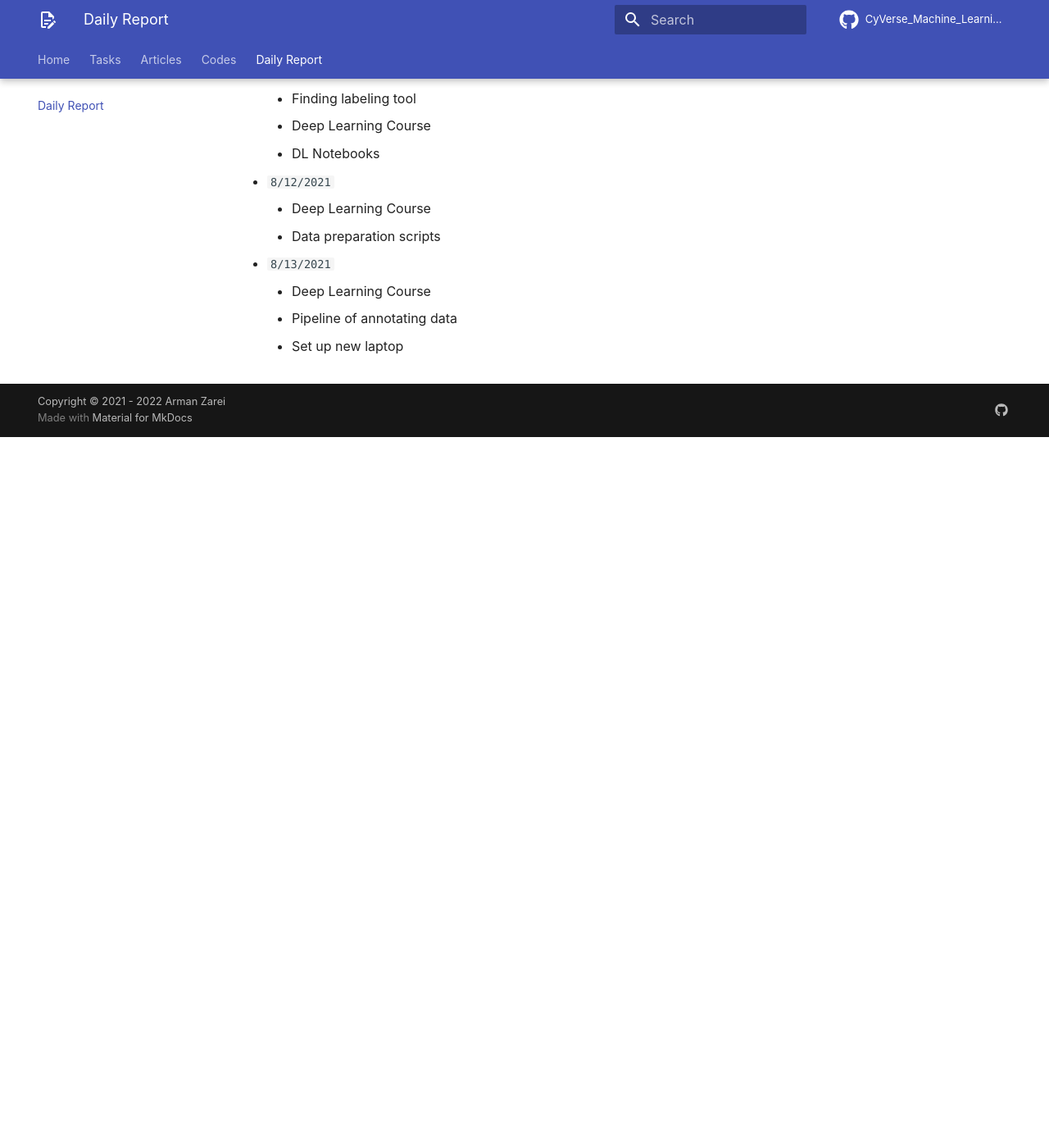
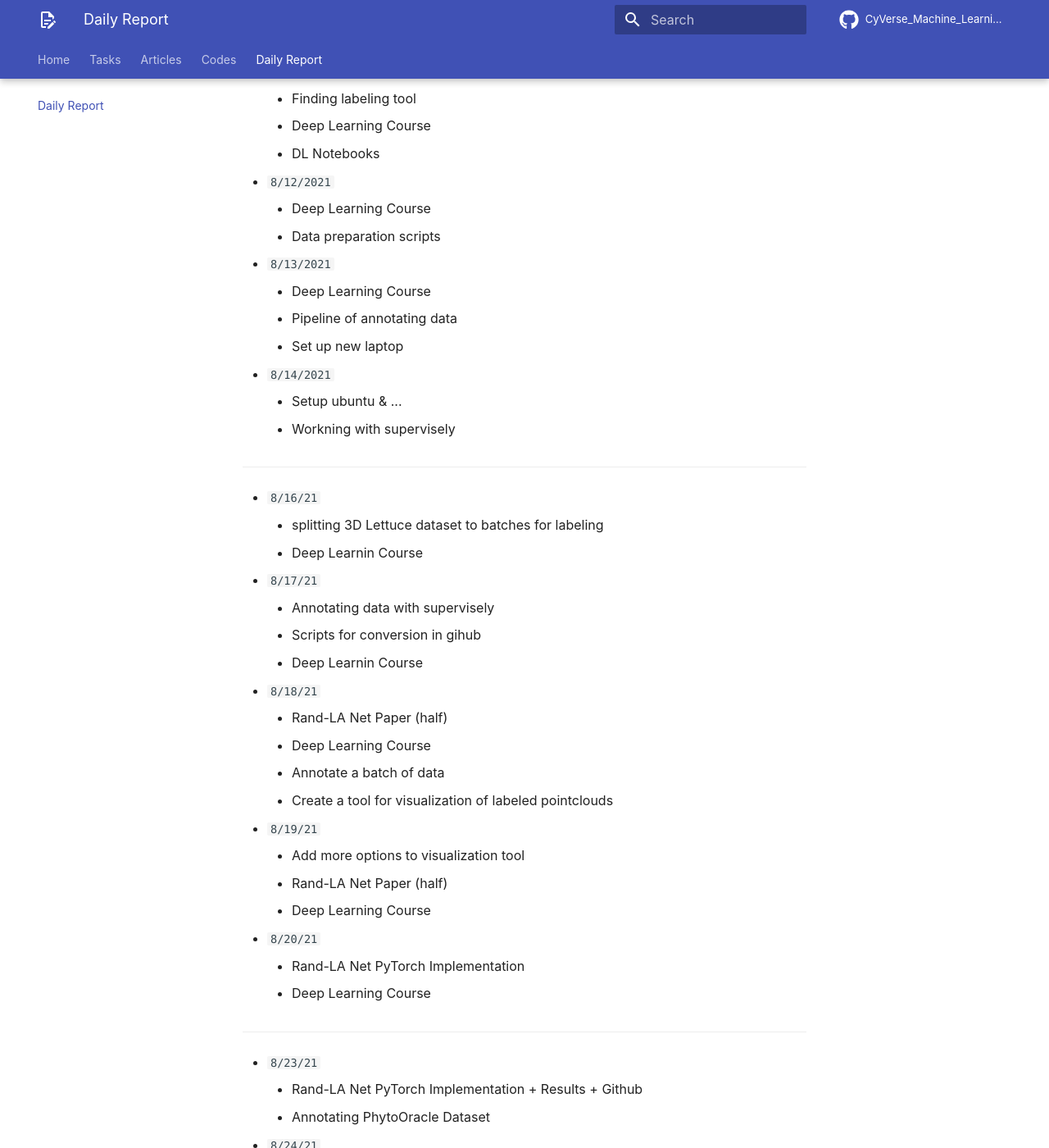
Before and after one commit to ArmanZarei/CyVerse_Machine_Learning, an MkDocs documentation site: the page built from docs/daily_report/main.md, in a window 1280 px wide and 1400 px high, scrolled down 2815 px. Shown: the whole window at 82% size. Built offline with MkDocs 1.6.1 and Material for MkDocs 9.7.7, drawn with Linux system fonts in a browser that asks for light colours; some web fonts are replaced; comment, search, counter and statistics services are not loaded; before the commit the page ends 3348 px from its top, so only the background shows below that; some of the changed text lies outside the part shown.

Commit message:
Update main.md

```diff
--- a/docs/daily_report/main.md
+++ b/docs/daily_report/main.md
@@ -97,3 +97,48 @@
     - Deep Learning Course
     - Pipeline of annotating data
     - Set up new laptop
+- `8/14/2021`
+    - Setup ubuntu & ...
+    - Workning with supervisely
+
+---
+
+- `8/16/21`
+    - splitting 3D Lettuce dataset to batches for labeling
+    - Deep Learnin Course
+- `8/17/21`
+    - Annotating data with supervisely
+    - Scripts for conversion in gihub
+    - Deep Learnin Course
+- `8/18/21`
+    - Rand-LA Net Paper (half)
+    - Deep Learning Course
+    - Annotate a batch of data
+    - Create a tool for visualization of labeled pointclouds
+- `8/19/21`
+    - Add more options to visualization tool
+    - Rand-LA Net Paper (half)
+    - Deep Learning Course
+- `8/20/21`
+    - Rand-LA Net PyTorch Implementation
+    - Deep Learning Course
+
+---
+
+- `8/23/21`
+    - Rand-LA Net PyTorch Implementation + Results + Github
+    - Annotating PhytoOracle Dataset
+- `8/24/21`
+    - PointNet++ Imeplementation + Results + Github
+    - Annotating PhytoOracle Dataset
+- `8/25/21`
+    - Annotating PhytoOracle Dataset
+    - 3D Lettuce Soil Segmentation (PointNet) + Result
+- `8/26/21`
+    - PointNet++ and RandLA-Net on Lettuce Soil Segmentation + Results
+    - Annotating PhytoOracle Dataset
+- `8/27/21`
+    - Exploring other methods
+    - Annotating PhytoOracle Dataset
+- `8/28/21`
+    - Annotating PhytoOracle Dataset
```
